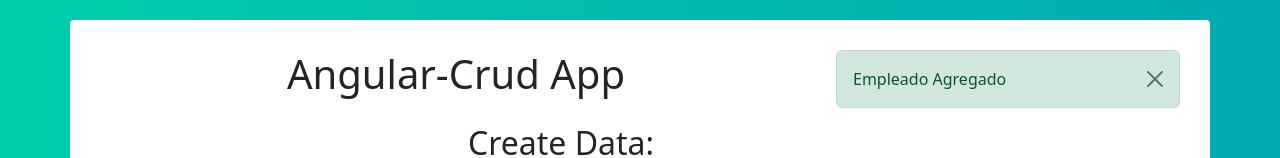
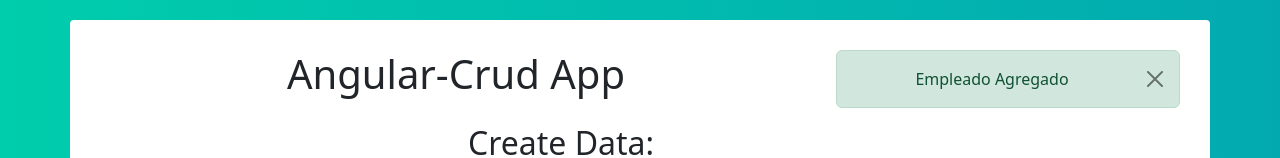
Before and after one commit to facundo1000/angular-crud, an Angular app: page / in a window 1280 px wide. Both pictures are taken after a click on the button "Save". Shown: the top 158 px of the page. Built offline with nearby package versions, Linux system fonts and the light colour scheme.

Commit message:
fix: alert notification

```diff
--- a/src/app/app.component.html
+++ b/src/app/app.component.html
@@ -7,7 +7,7 @@
 
     <!--Alerta -->
     <div class="col-sm-4">
-      <div class="alert alert-success alert-dismissible fade show" role="alert" *ngIf="message">
+      <div class="alert alert-success alert-dismissible fade show text-center" role="alert" *ngIf="message">
         <button type="button" class="btn-close" aria-label="Close" (click)="closeAlert()"></button>
         {{message}}
       </div>
```
